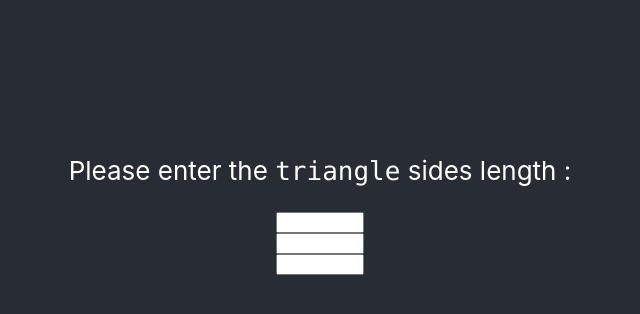
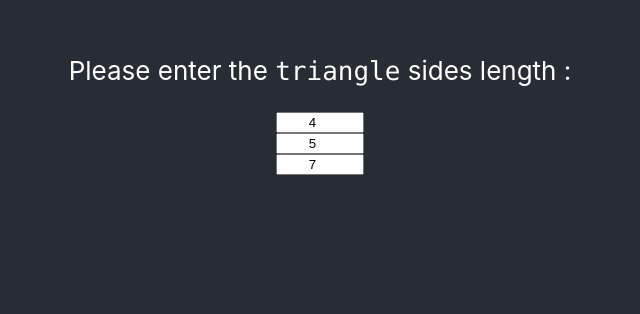
Before and after one commit to Mhmdrza/triangleTypeDeterminer, a React (Create React App) app: page / in a window 1280 px wide. Shown: the part 172-486 px from the top of the page, without its empty margins (320-960 px from the left). Built offline with nearby package versions, Linux system fonts and the light colour scheme; no server answers; the HTML template or start-up script is replaced by a standard one.

Commit message:
trinagle drawer, canvas added

```diff
--- a/src/App.js
+++ b/src/App.js
@@ -1,46 +1,64 @@
 import React, { PureComponent } from 'react';
+import { triangleDrawer, clearCanvas } from './utils/triangle-drawer'
+
 import './App.css';
 
 class App extends PureComponent {
   constructor(props) {
     super(props)
     this.state = {
-      side1 : undefined,
-      side2 : undefined,
-      side3 : undefined,
+      side1 : 4,
+      side2 : 5,
+      side3 : 7,
     }
+    this.canvas = React.createRef()
     this.inputChange = this.inputChange.bind(this)
     this.typeFetcher = this.typeFetcher.bind(this)
   }
 
-  typeFetcher = () => {
+  typeFetcher () {
     const { side1, side2, side3 } = this.state
-    fetch(`/typeDeterminer/${side1}/${side2}/${side3}`).then(
+    if(typeof side1 === "number" && typeof side2 === "number" && typeof side3 === "number")
+      fetch(`/typeDeterminer?side1=${side1+"ss"}&side2=${side2}&side3=${side3}`).then(
         (response) => response.json().then(
           json => {
+            json.isTriangle ? triangleDrawer(side1, side2, side3, this.canvas.current) : clearCanvas(this.canvas.current)
             this.setState({
-            result: json.type
+              message : json.description,
+              isTriangle : json.isTriangle
             })
           }
         )
       )
   }
 
-  inputChange = (value, target)=> this.setState({ [target] : value})
+  inputChange = ( event )=> {
+    this.setState(
+      { [event.target.name] : event.target.type === 'number' ? parseFloat(event.target.value): 'nope'},
+      this.typeFetcher()
+    )
+
+  }
+
+  componentDidMount = () => {
+    this.typeFetcher()
+  }
 
   render() {
-    this.typeFetcher()
     return (
       <div className="App">
           <p>
             Please enter the <code>triangle</code> sides length :
           </p>
-          <input value={this.state.side1} onChange={(e)=>this.inputChange(e.target.value,'side1')}/>
-          <input value={this.state.side2} onChange={(e)=>this.inputChange(e.target.value,'side2')}/>
-          <input value={this.state.side3} onChange={(e)=>this.inputChange(e.target.value,'side3')}/>
+          <input value={this.state.side1} name="side1" type="number" onChange={this.inputChange}/>
+          <input value={this.state.side2} name="side2" type="number" onChange={this.inputChange}/>
+          <input value={this.state.side3} name="side3" type="number" onChange={this.inputChange}/>
           <p className="App-link">
-            {this.state.result}
+            {this.state.message}
           </p>
+          <canvas ref={this.canvas} style={{transform0 : 'rotate(-90deg)'}} width="200" height="200">
+            <p>Some default content can appear here.</p>
+          </canvas>
       </div>
     );
   }
```
Lines whose indentation alone changed are shown as unchanged.
